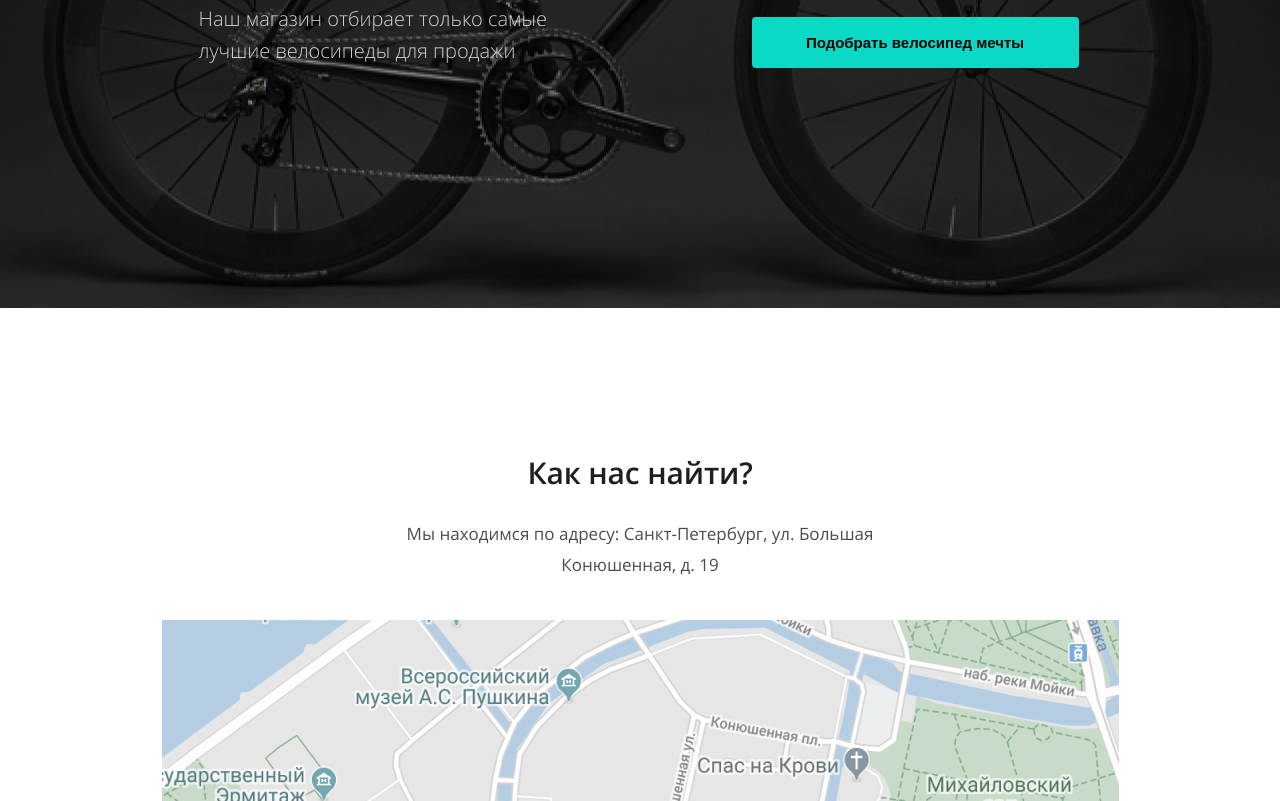
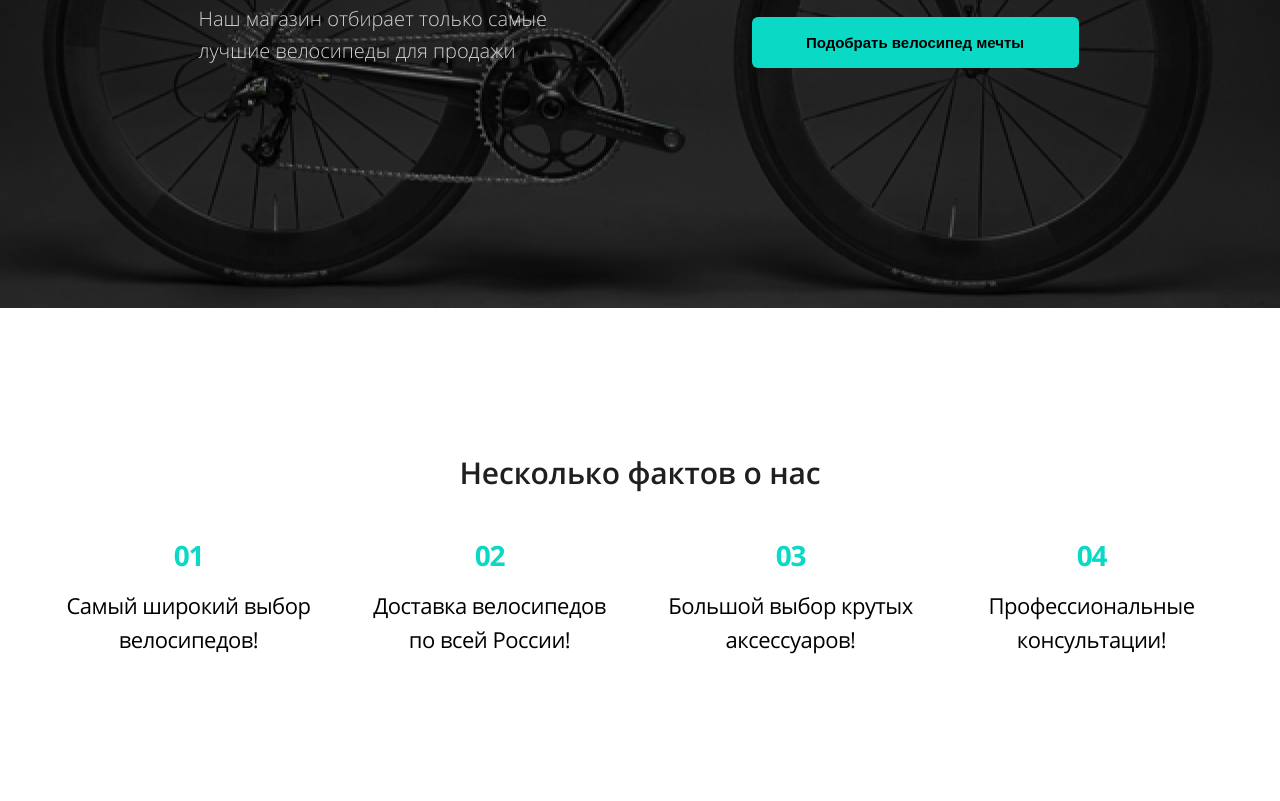
Before and after one commit to ElectroVen1k/bicycle, a website: page source/index.html in a window 1280 px wide. Shown: the part 517-1318 px from the top of the page. Drawn offline with Linux system fonts and the light colour scheme.

Commit message:
Добавляет блок с фактами

```diff
--- a/source/index.html
+++ b/source/index.html
@@ -40,7 +40,17 @@
         </form>
       </section>
     </header>
-    <main></main>
+    <main>
+      <section class="about-us">
+        <h2>Несколько фактов о нас</h2>
+        <ol class="about-us__list">
+          <li class="about-us__item">Самый широкий выбор велосипедов!</li>
+          <li class="about-us__item">Доставка велосипедов по всей России!</li>
+          <li class="about-us__item">Большой выбор крутых аксессуаров!</li>
+          <li class="about-us__item">Профессиональные консультации!</li>
+        </ol>
+      </section>
+    </main>
     <footer class="footer">
       <h3>Как нас найти?</h3>
       <p>Мы находимся по адресу: Санкт-Петербург, ул. Большая Конюшенная, д. 19</p>
--- /dev/null
+++ b/source/scss/blocks/about-us.scss
@@ -0,0 +1,73 @@
+.about-us {
+  max-width: 1166px;
+  margin: 0 auto;
+}
+
+.about-us__list {
+  counter-reset: list1;
+  display: flex;
+  flex-wrap: wrap;
+  justify-content: center;
+  column-gap: 38px;
+  row-gap: 95px;
+  margin: 0;
+  margin-bottom: 130px;
+  padding: 0;
+}
+
+.about-us__item {
+  list-style: none;
+  position: relative;
+  max-width: 263px;
+  text-align: center;
+  font-size: 22px;
+  line-height: 34px;
+  letter-spacing: -0.5px;
+}
+
+.about-us__item::before {
+  counter-increment: list1;
+  content: "0" counter(list1) " ";
+  color: $blue;
+  font-size: 28px;
+  line-height: 38px;
+  letter-spacing: -1.27px;
+  font-weight: 700;
+  position: absolute;
+  left: 0;
+  right: 0;
+  margin: 0 auto;
+  top: -52px;
+}
+
+.about-us h2 {
+  text-align: center;
+  margin-top: 150px;
+  margin-bottom: 100px;
+  font-weight: 600;
+  font-size: 30px;
+  line-height: 30px;
+  letter-spacing: -0.005em;
+  color: $title;
+}
+
+@media (max-width: $desktop-width) {
+  .about-us__list {
+    column-gap: 30px;
+    row-gap: 90px;
+    margin-bottom: 70px;
+  }
+
+  .about-us h2 {
+    margin-top: 70px;
+    margin-bottom: 83px;
+    font-size: 24px;
+    line-height: 41px;
+  }
+}
+
+@media (max-width: $tablet-width) {
+  .about-us__item {
+    font-size: 18px;
+  }
+}
--- a/source/scss/blocks/footer.scss
+++ b/source/scss/blocks/footer.scss
@@ -15,7 +15,7 @@
   font-size: 30px;
   line-height: 30px;
   letter-spacing: -0.005em;
-  color: $footer-title;
+  color: $title;
 }
 
 .footer p {
--- a/source/scss/blocks/preview.scss
+++ b/source/scss/blocks/preview.scss
@@ -76,7 +76,7 @@
 .preview__form input {
   width: 327px;
   height: 48px;
-  border-radius: 4px;
+  border-radius: 5px;
   background-color: $white;
   border: 1px solid #C9CCD4;
   margin-bottom: 20px;
@@ -89,7 +89,7 @@
 .preview__form button{
   width: 327px;
   height: 51px;
-  border-radius: 4px;
+  border-radius: 6px;
   background-color: $blue;
   border: none;
   font-size: 15px;
@@ -156,10 +156,14 @@
   .preview__form h3 {
     color: $black;
     max-width: 321px;
+    font-size: 18px;
+    margin-top: 0;
+    margin-bottom: 30px;
   }
 
   .preview__form input {
     max-width: 321px;
+    padding-left: 22px;
   }
 
   .preview__form button {
@@ -186,24 +190,25 @@
 
   .preview__form h3 {
     max-width: 321px;
-    margin: 4px auto 20px;
+    margin: 0px auto 20px;
   }
 
   .preview__form input {
     width: 100%;
-    padding-left: 21px;
+    padding-left: 26px;
     margin: 0 auto 20px;
   }
 
   .preview__form button {
     width: 100%;
-    margin: 0 auto 20px;
+    margin: 0 auto 0;
   }
 }
 
 @media (max-width: $tablet-width) {
   .preview__text img {
     height: auto;
+    left: 17px;
   }
 
   .preview__text {
@@ -212,6 +217,7 @@
 
   .preview__image img{
     height: 100%;
+    left: 0;
   }
 
   .preview__form {
--- a/source/scss/global.scss
+++ b/source/scss/global.scss
@@ -11,7 +11,6 @@ html {
 *::before,
 *::after {
   box-sizing: inherit;
-  // overflow: hidden;
 }
 
 body {
--- a/source/scss/style.scss
+++ b/source/scss/style.scss
@@ -5,3 +5,4 @@
 @import 'blocks/main-nav';
 @import 'blocks/preview';
 @import 'blocks/footer';
+@import 'blocks/about-us';
--- a/source/scss/variables.scss
+++ b/source/scss/variables.scss
@@ -1,6 +1,6 @@
 $white: #FFFFFF;
 $black: #000;
 $light-black: #48494D;
-$footer-title: #1F1F1F;
+$title: #1F1F1F;
 $menu-item: #F6F6F6;
 $blue: #0AD9C6;
```
Also changed, not shown: source/css/style.css, source/css/style.min.css, 2 other files.
